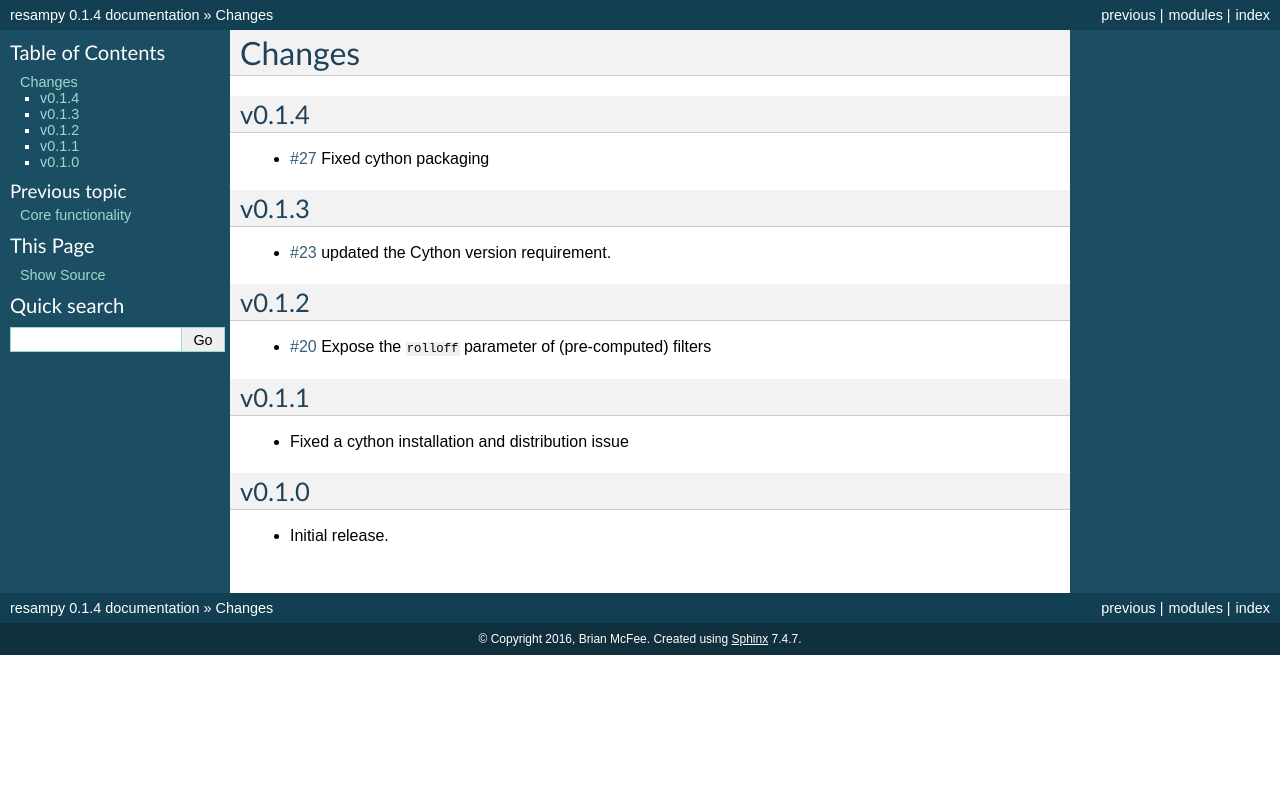
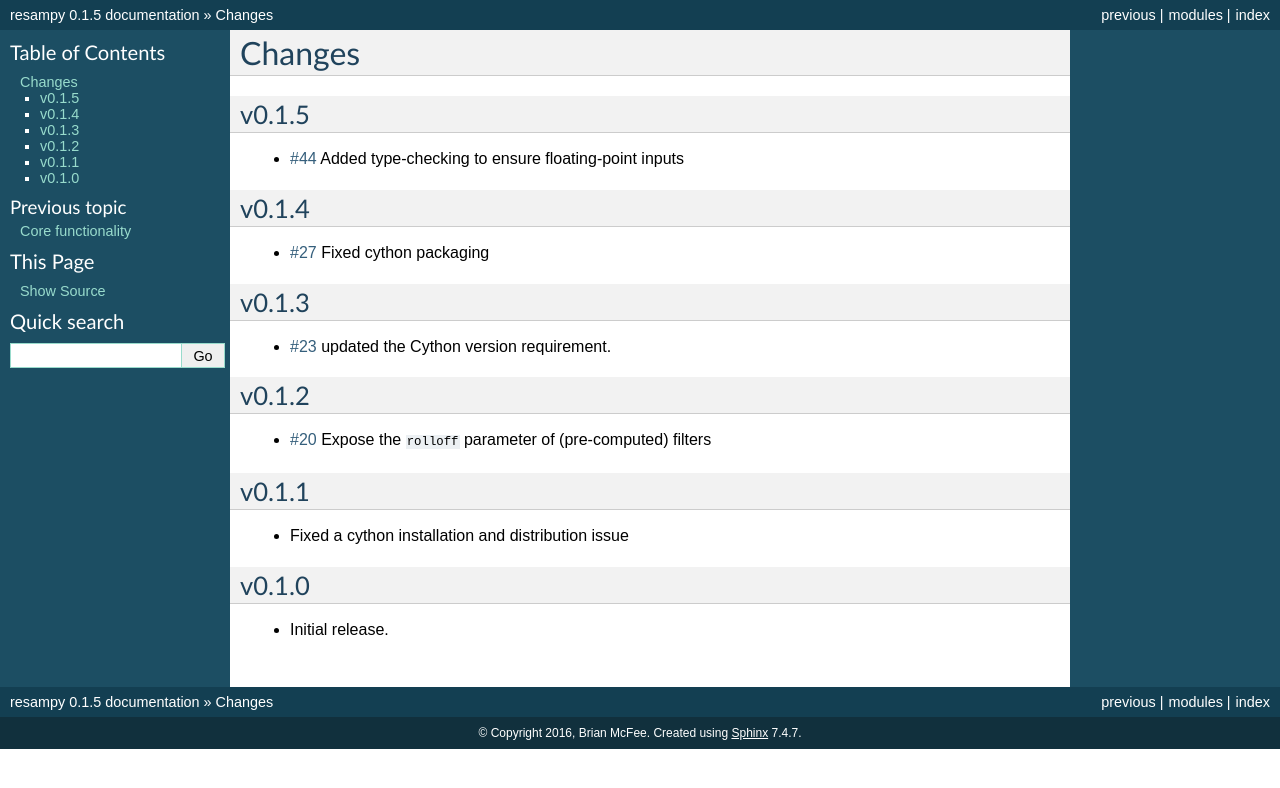
Before and after one commit to bmcfee/resampy, a Sphinx documentation site: the page built from docs/changes.rst, in a window 1280 px wide. Shown: the top 788 px of the page. Built offline with Sphinx 7.4.7, drawn with Linux system fonts in a browser that asks for light colours.

Commit message:
updated version, docs, requirements

```diff
--- a/docs/changes.rst
+++ b/docs/changes.rst
@@ -1,5 +1,9 @@
 Changes
 -------
+
+v0.1.5
+~~~~~~
+- `#44 <https://github.com/bmcfee/resampy/pull/44>`_ Added type-checking to ensure floating-point inputs
 
 v0.1.4
 ~~~~~~
--- a/resampy/version.py
+++ b/resampy/version.py
@@ -3,4 +3,4 @@
 """Version info"""
 
 short_version = '0.1'
-version = '0.1.4'
+version = '0.1.5'
--- a/setup.py
+++ b/setup.py
@@ -64,5 +64,6 @@ setup(
         "Programming Language :: Python :: 3",
         "Programming Language :: Python :: 3.4",
         "Programming Language :: Python :: 3.5",
+        "Programming Language :: Python :: 3.6",
     ],
 )
```
Also changed, not shown: .travis.yml.
